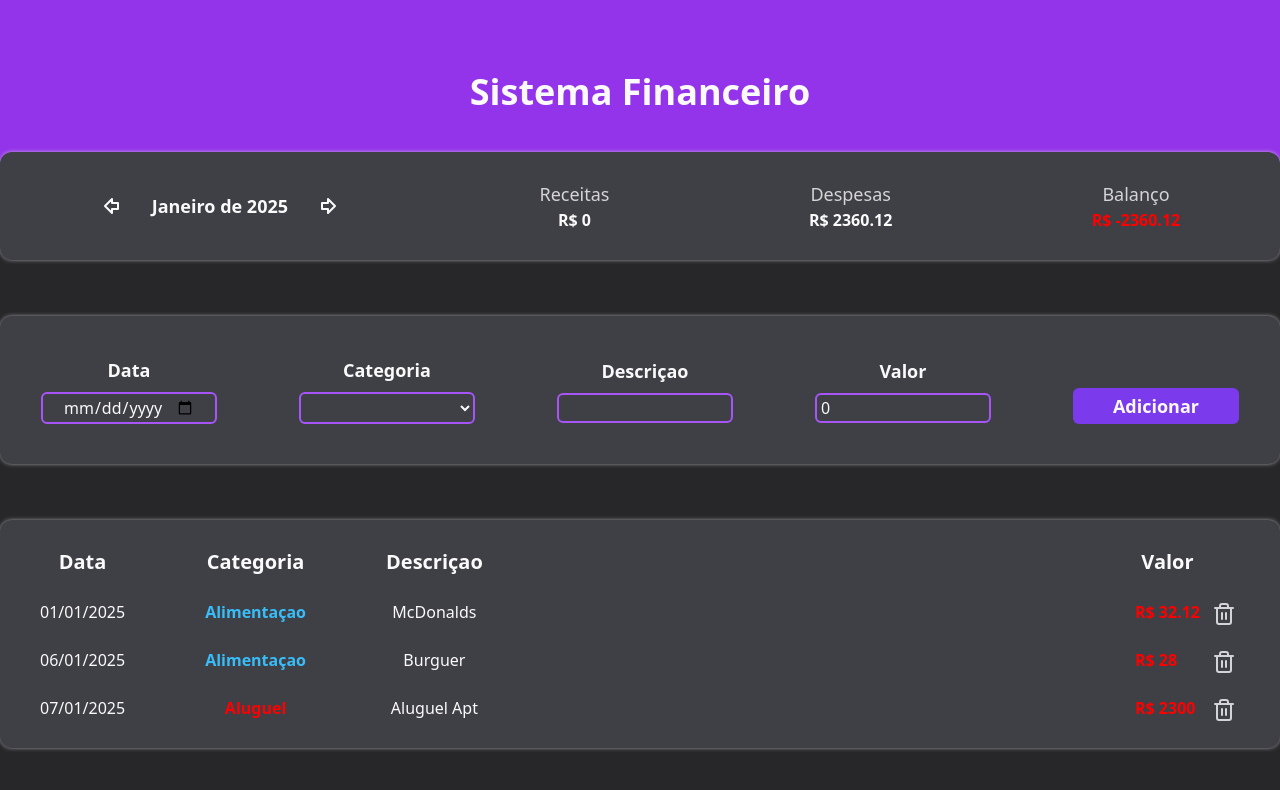
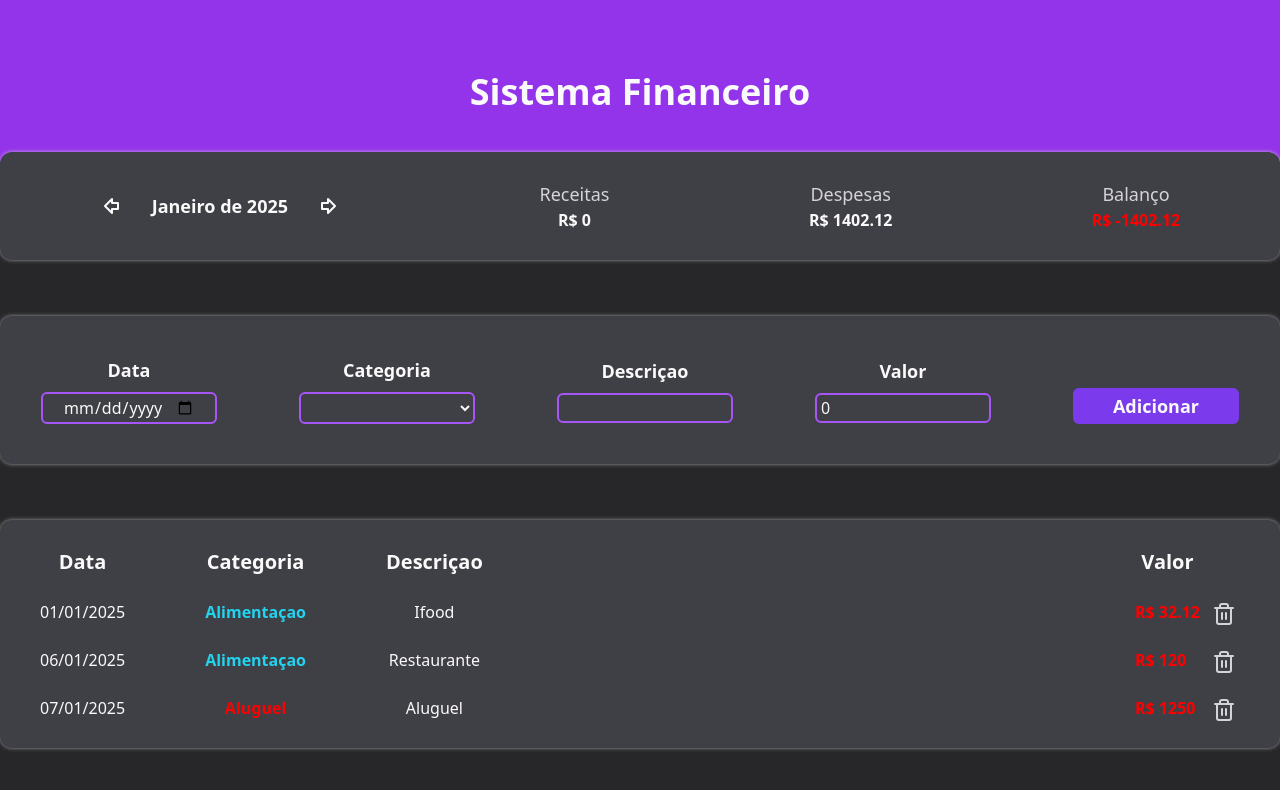
Before and after one commit to Leandro-MFarias/financial-management, a React (Vite) app: page / in a window 1280 px wide. Shown: the top 790 px of the page. Built offline with nearby package versions, Linux system fonts and the light colour scheme.

Commit message:
mundando nomes data items

```diff
--- a/src/data/categories.ts
+++ b/src/data/categories.ts
@@ -7,7 +7,7 @@ export type Category = {
 }
 
 export const categories: Category = {
-  food: { description: 'Alimentaçao', color: 'text-sky-400', expense: true },
+  food: { description: 'Alimentaçao', color: 'text-cyan-400', expense: true },
   rent: { description: 'Aluguel', color: 'text-redB', expense: true },
   salary: { description: 'Salario', color: 'text-green-500', expense: false },
 }
--- a/src/data/items.ts
+++ b/src/data/items.ts
@@ -9,25 +9,25 @@ export const items: Item[] = [
   {
     date: new Date(2025, 0, 1),
     category: "food",
-    description: "McDonalds",
+    description: "Ifood",
     value: 32.12,
   },
   {
     date: new Date(2025, 0, 6),
     category: "food",
-    description: "Burguer",
-    value: 28,
+    description: "Restaurante",
+    value: 120,
   },
   {
     date: new Date(2025, 0, 7),
     category: "rent",
-    description: "Aluguel Apt",
-    value: 2300,
+    description: "Aluguel",
+    value: 1250,
   },
   {
-    date: new Date(2025, 1, 4),
+    date: new Date(2025, 1, 14),
     category: "salary",
-    description: "Trampo",
-    value: 4500,
+    description: "Freela",
+    value: 2500,
   },
 ];
```
